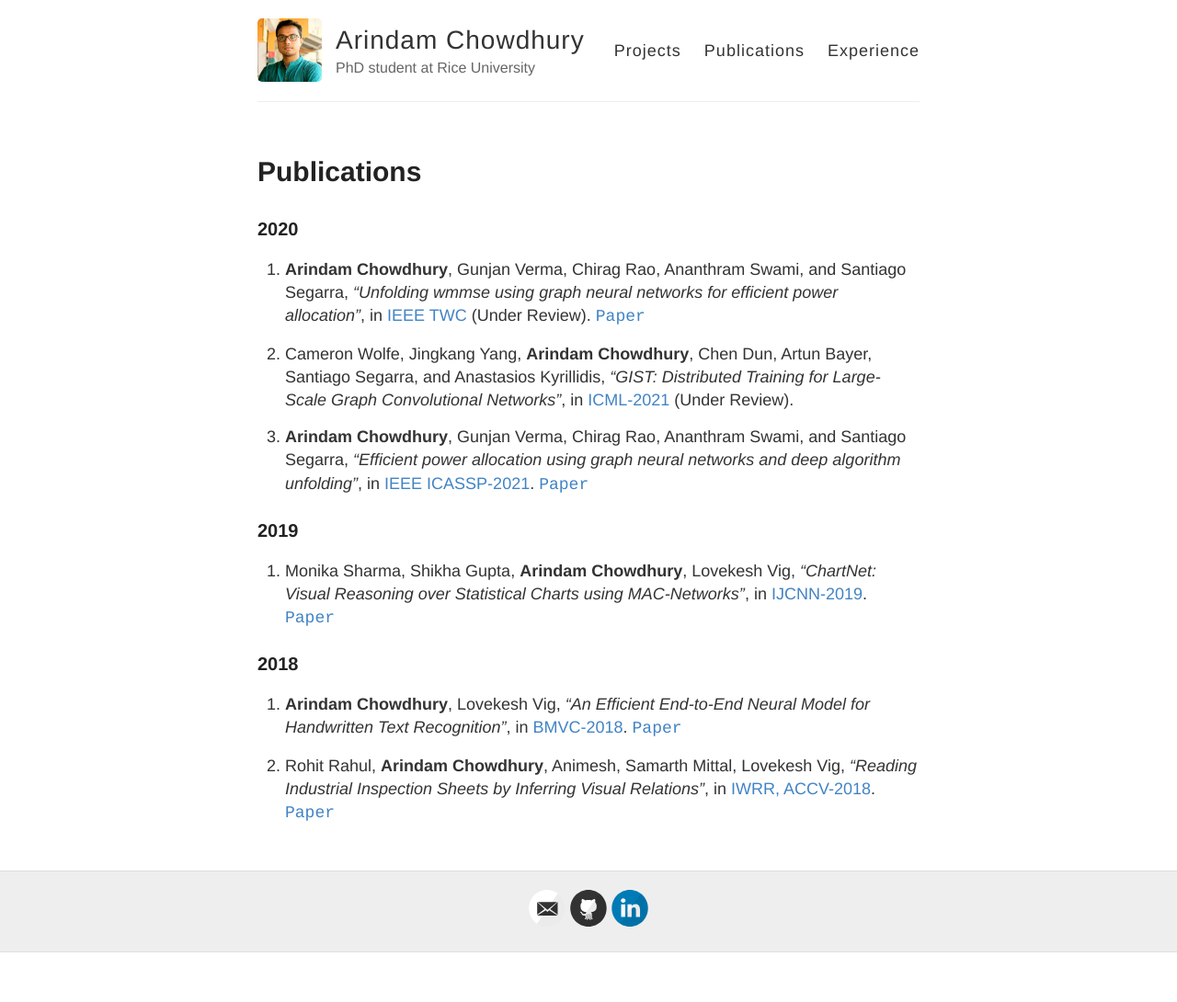
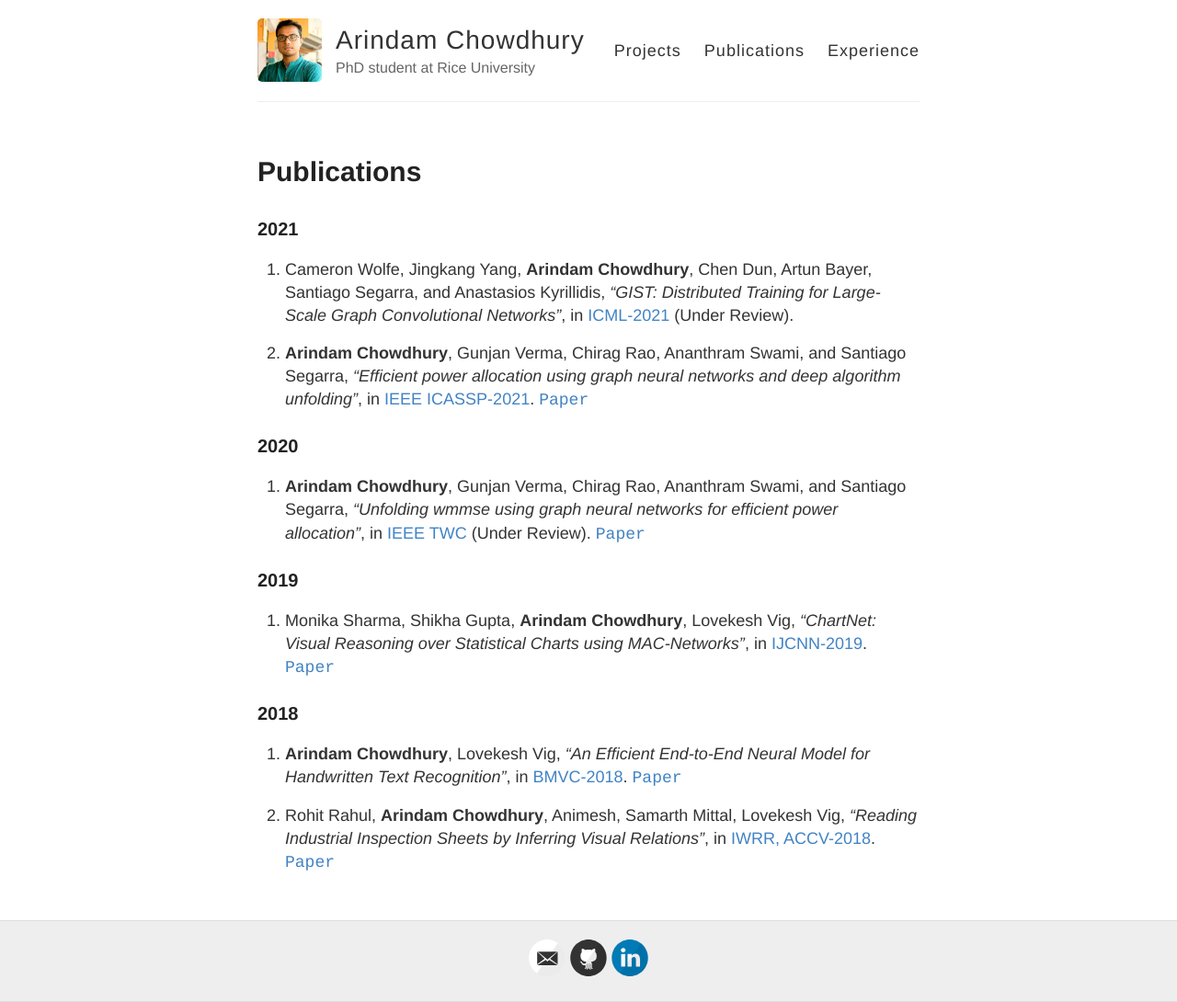
Before and after one commit to ArCho48/ArCho48.github.io, a Jekyll site: the page built from service.md, in a window 1280 px wide. Shown: the whole page at 92% size. Built offline with Jekyll 4.4.1, drawn with Linux system fonts in a browser that asks for light colours; before the commit the page ends 1036 px from its top, so only the background shows below that.

Commit message:
Update service.md

```diff
--- a/service.md
+++ b/service.md
@@ -4,13 +4,15 @@ title: Publications
 permalink: /publications/
 ---
 
+### 2021
+
+1. Cameron Wolfe, Jingkang Yang, __Arindam Chowdhury__, Chen Dun, Artun Bayer, Santiago Segarra, and Anastasios Kyrillidis, _"GIST: Distributed Training for Large-Scale Graph Convolutional Networks"_, in [ICML-2021](https://icml.cc/) (Under Review).
+
+2. __Arindam Chowdhury__, Gunjan Verma, Chirag Rao, Ananthram Swami, and Santiago Segarra, _"Efficient power allocation using graph neural networks and deep algorithm unfolding"_, in [IEEE ICASSP-2021](https://2021.ieeeicassp.org/default.asp). [`Paper`](https://arxiv.org/pdf/2012.02250)
+
 ### 2020
 
-1. __Arindam Chowdhury__, Gunjan Verma, Chirag Rao, Ananthram Swami, and Santiago Segarra, _"Unfolding wmmse using graph neural networks for efficient power allocation"_, in [IEEE TWC](https://www.comsoc.org/publications/journals/ieee-twc) (Under Review). [`Paper`](https://arxiv.org/pdf/2009.10812)
-
-2. Cameron Wolfe, Jingkang Yang, __Arindam Chowdhury__, Chen Dun, Artun Bayer, Santiago Segarra, and Anastasios Kyrillidis, _"GIST: Distributed Training for Large-Scale Graph Convolutional Networks"_, in [ICML-2021](https://icml.cc/) (Under Review).
-
-3. __Arindam Chowdhury__, Gunjan Verma, Chirag Rao, Ananthram Swami, and Santiago Segarra, _"Efficient power allocation using graph neural networks and deep algorithm unfolding"_, in [IEEE ICASSP-2021](https://2021.ieeeicassp.org/default.asp). [`Paper`](https://arxiv.org/pdf/2012.02250)
+3. __Arindam Chowdhury__, Gunjan Verma, Chirag Rao, Ananthram Swami, and Santiago Segarra, _"Unfolding wmmse using graph neural networks for efficient power allocation"_, in [IEEE TWC](https://www.comsoc.org/publications/journals/ieee-twc) (Under Review). [`Paper`](https://arxiv.org/pdf/2009.10812)
 
 ### 2019
 
```
